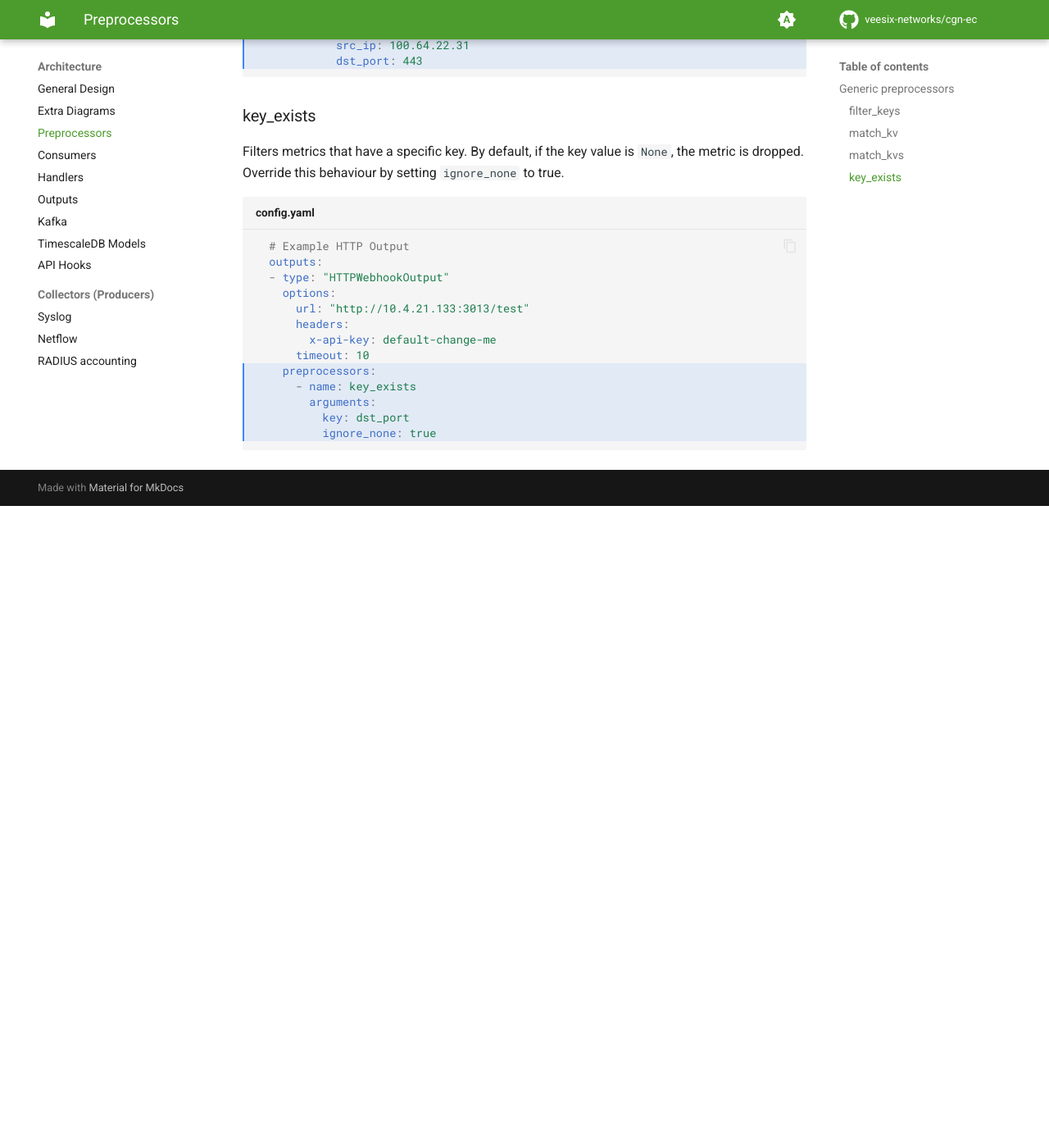
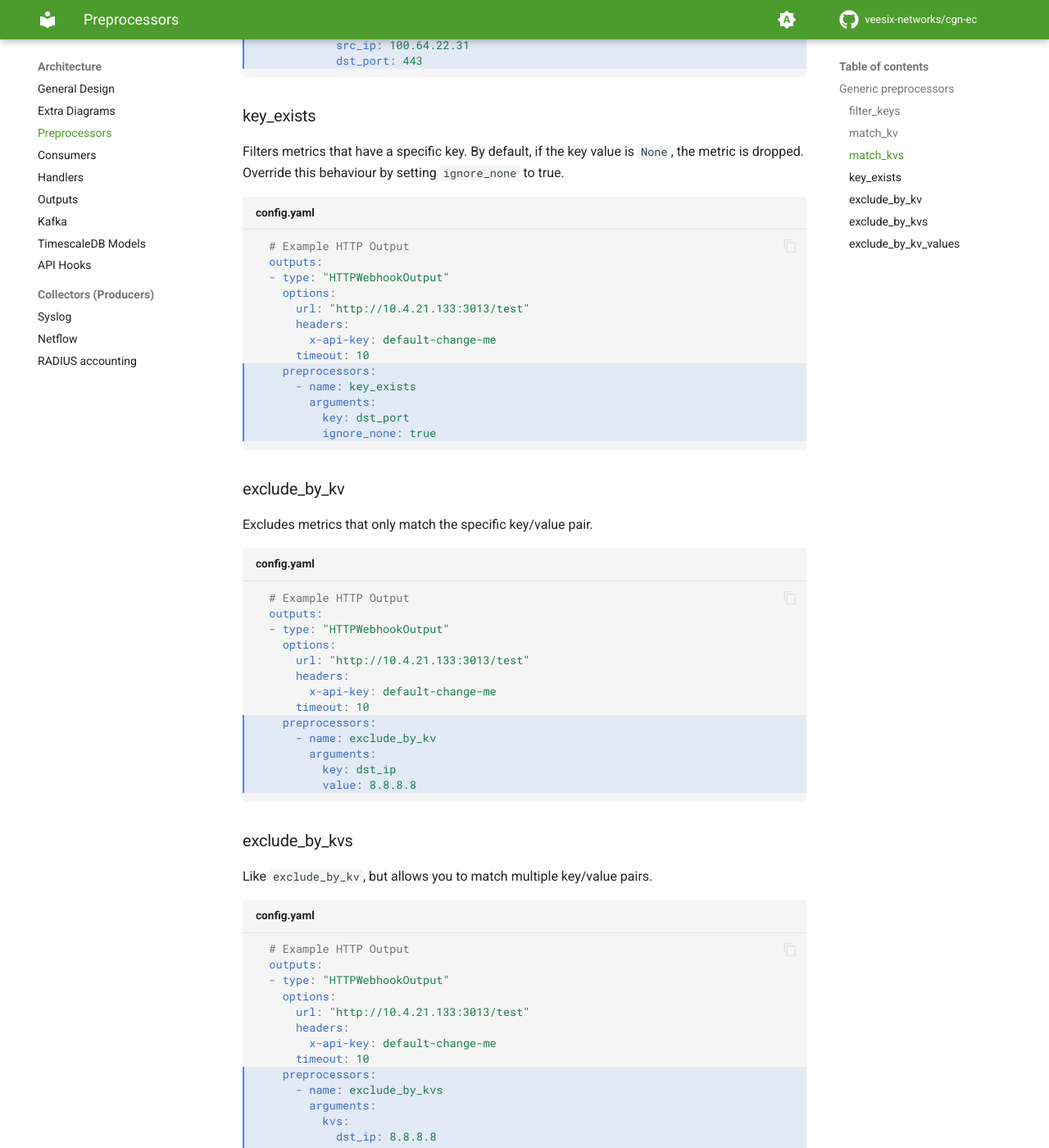
Before and after one commit to veesix-networks/cgn-ec, an MkDocs documentation site: the page built from docs/architecture/preprocessors.md, in a window 1280 px wide and 1400 px high, scrolled down 1733 px. Shown: the whole window at 82% size. Built offline with MkDocs 1.6.1 and Material for MkDocs 9.7.7, drawn with Linux system fonts in a browser that asks for light colours; comment, search, counter and statistics services are not loaded; before the commit the page ends 2350 px from its top, so only the background shows below that; some of the changed text lies outside the part shown.

Commit message:
exclude preprocessors (#33)

````diff
--- a/docker-compose.yml
+++ b/docker-compose.yml
@@ -70,7 +70,7 @@ services:
       - kafka
 
   consumer:
-    image: veesixnetworks/cgn-ec-consumer:v0.8.0
+    image: veesixnetworks/cgn-ec-consumer:v0.9.0
     restart: unless-stopped
     volumes:
       - ./config.yaml:/app/config.yaml
--- a/docs/architecture/preprocessors.md
+++ b/docs/architecture/preprocessors.md
@@ -89,3 +89,69 @@
           key: dst_port
           ignore_none: true
 ```
+
+### exclude_by_kv
+
+Excludes metrics that only match the specific key/value pair.
+
+```yaml title="config.yaml" hl_lines="9-13"
+  # Example HTTP Output
+  outputs:
+  - type: "HTTPWebhookOutput"
+    options:
+      url: "http://10.4.21.133:3013/test"
+      headers:
+        x-api-key: default-change-me
+      timeout: 10
+    preprocessors:
+      - name: exclude_by_kv
+        arguments:
+          key: dst_ip
+          value: 8.8.8.8
+```
+
+### exclude_by_kvs
+
+Like `exclude_by_kv`, but allows you to match multiple key/value pairs.
+
+```yaml title="config.yaml" hl_lines="9-14"
+  # Example HTTP Output
+  outputs:
+  - type: "HTTPWebhookOutput"
+    options:
+      url: "http://10.4.21.133:3013/test"
+      headers:
+        x-api-key: default-change-me
+      timeout: 10
+    preprocessors:
+      - name: exclude_by_kvs
+        arguments:
+          kvs:
+            dst_ip: 8.8.8.8
+            dst_port: 53
+```
+
+### exclude_by_kv_values
+
+Like `exclude_by_kv`, but allows you to match multiple values for a single key.
+
+```yaml title="config.yaml" hl_lines="9-18"
+  # Example HTTP Output
+  outputs:
+  - type: "HTTPWebhookOutput"
+    options:
+      url: "http://10.4.21.133:3013/test"
+      headers:
+        x-api-key: default-change-me
+      timeout: 10
+    preprocessors:
+      - name: exclude_by_kv_values
+        arguments:
+          key: dst_ip
+          values:
+            - 1.1.1.1
+            - 8.8.8.8
+            - 8.8.4.4
+            - 208.67.222.222
+            - 9.9.9.9
+```
````
